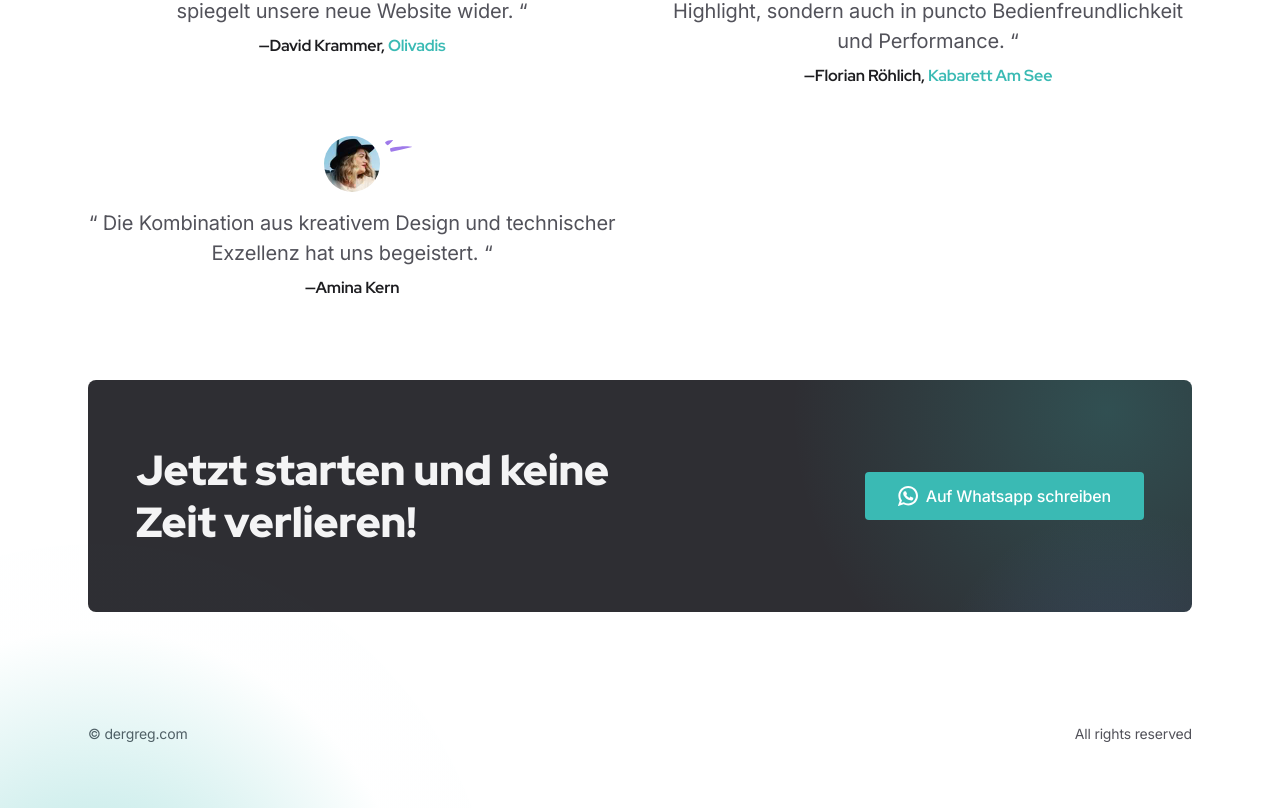
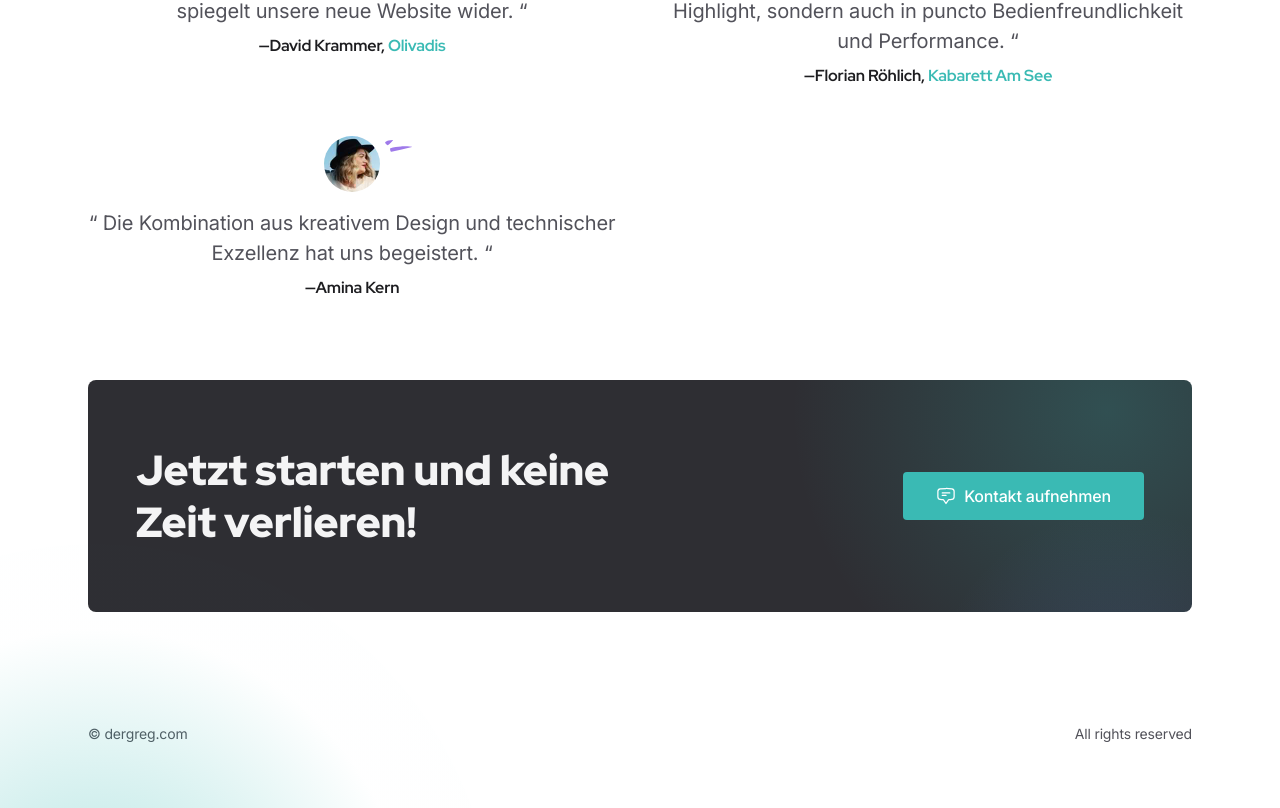
Before and after one commit to grexecution/thegreg-website, a Next.js app: page / in a window 1280 px wide. Shown: the part 3579-4387 px from the top of the page. Built offline with nearby package versions, Linux system fonts and the light colour scheme; no server answers.

Commit message:
Contact Button modal adaption

```diff
--- a/components/cta.tsx
+++ b/components/cta.tsx
@@ -1,4 +1,5 @@
-import Whatsapp from "@/components/whatsapp";
+import ContactModal from '@/components/contactModal'
+
 export default function Cta() {
   return (
     <section>
@@ -35,7 +36,7 @@ export default function Cta() {
             </div>
 
             {/* CTA form */}
-            <Whatsapp/>
+            <ContactModal/>
 
           </div>
 
```
